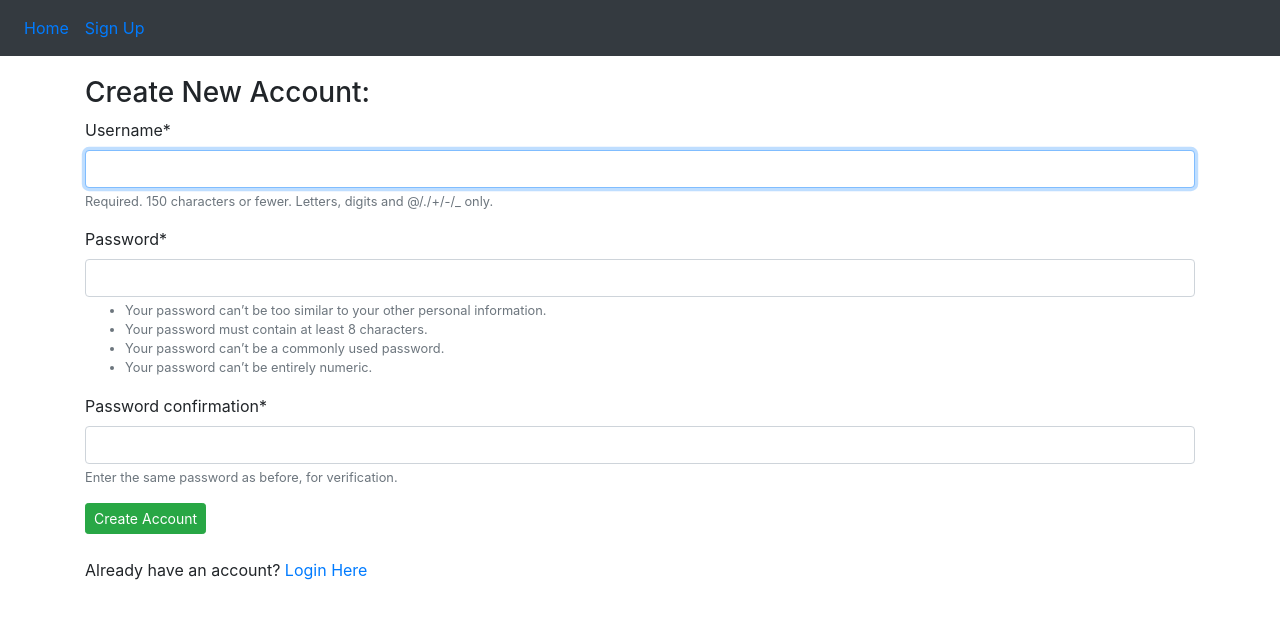
After one commit to FoysalMdTanvir/My_Blog_Project, a Django app: page /account/signup/ in a window 1280 px wide. The commit adds this page. Shown: the top 619 px of the page. Run offline with Django 3.2, Linux system fonts and the light colour scheme; some libraries are stand-ins or nearby versions.

Commit message:
User Sign Up

```diff
--- a/App_Login/urls.py
+++ b/App_Login/urls.py
@@ -1,5 +1,7 @@
 from django.urls import path
+from App_Login import views
 
+app_name = 'App_Login'
 urlpatterns = [
-
+    path('signup/', views.sign_up, name='signup')
 ]
--- a/App_Login/views.py
+++ b/App_Login/views.py
@@ -1,3 +1,16 @@
 from django.shortcuts import render
+from django.contrib.auth.forms import UserCreationForm
+# Create your views here.
 
-# Create your views here.
+
+def sign_up(request):
+    form = UserCreationForm()
+    registered = False
+    if request.method == 'POST':
+        form = UserCreationForm(data=request.POST)
+        if form.is_valid():
+            form.save()
+            registered = True
+
+    dict = {'form': form, 'registered': registered}
+    return render(request, 'App_Login/signup.html', context=dict)
--- a/My_Blog_Project/settings.py
+++ b/My_Blog_Project/settings.py
@@ -42,7 +42,11 @@ INSTALLED_APPS = [
     'django.contrib.staticfiles',
     'App_Blog',
     'App_Login',
+    'crispy_forms',
 ]
+
+# bootstrap, bootstrap3, bootstrap4, uni-forms
+CRISPY_TEMPLATE_PACK = 'bootstrap4'
 
 MIDDLEWARE = [
     'django.middleware.security.SecurityMiddleware',
--- /dev/null
+++ b/templates/App_Login/signup.html
@@ -0,0 +1,20 @@
+{% extends 'base.html' %}
+{% load crispy_forms_tags %}
+{% block title_block %}Registration{% endblock %}
+{% block body_block %}
+{% if registered %}
+<div class="alert alert-success">
+  Account Created Successfully! <a href="#">Login Here</a>
+</div>
+
+{% else %}
+<h3>Create New Account: </h3>
+<form method="POST">
+  {{ form|crispy }}
+  {% csrf_token %}
+  <button type="submit" class="btn btn-success btn-sm">Create Account</button>
+</form>
+<br>
+<p>Already have an account? <a href="">Login Here</a></p>
+{% endif %}
+{% endblock %}
--- a/templates/base.html
+++ b/templates/base.html
@@ -24,11 +24,16 @@
       <li class="nav-item active">
         <a class="nav-link" href="{% url 'index' %}">Home</a>
       </li>
+      <li class="nav-item active">
+        <a class="nav-link" href="{% url 'App_Login:signup' %}">Sign Up</a>
+      </li>
     </ul>
   </nav>
-  {% block body_block %}
+  <div class="container" style="padding-top:20px">
+    {% block body_block %}
 
-  {% endblock %}
+    {% endblock %}
+  </div>
 </body>
 
 </html>
```
Also changed, not shown: db.sqlite3.
